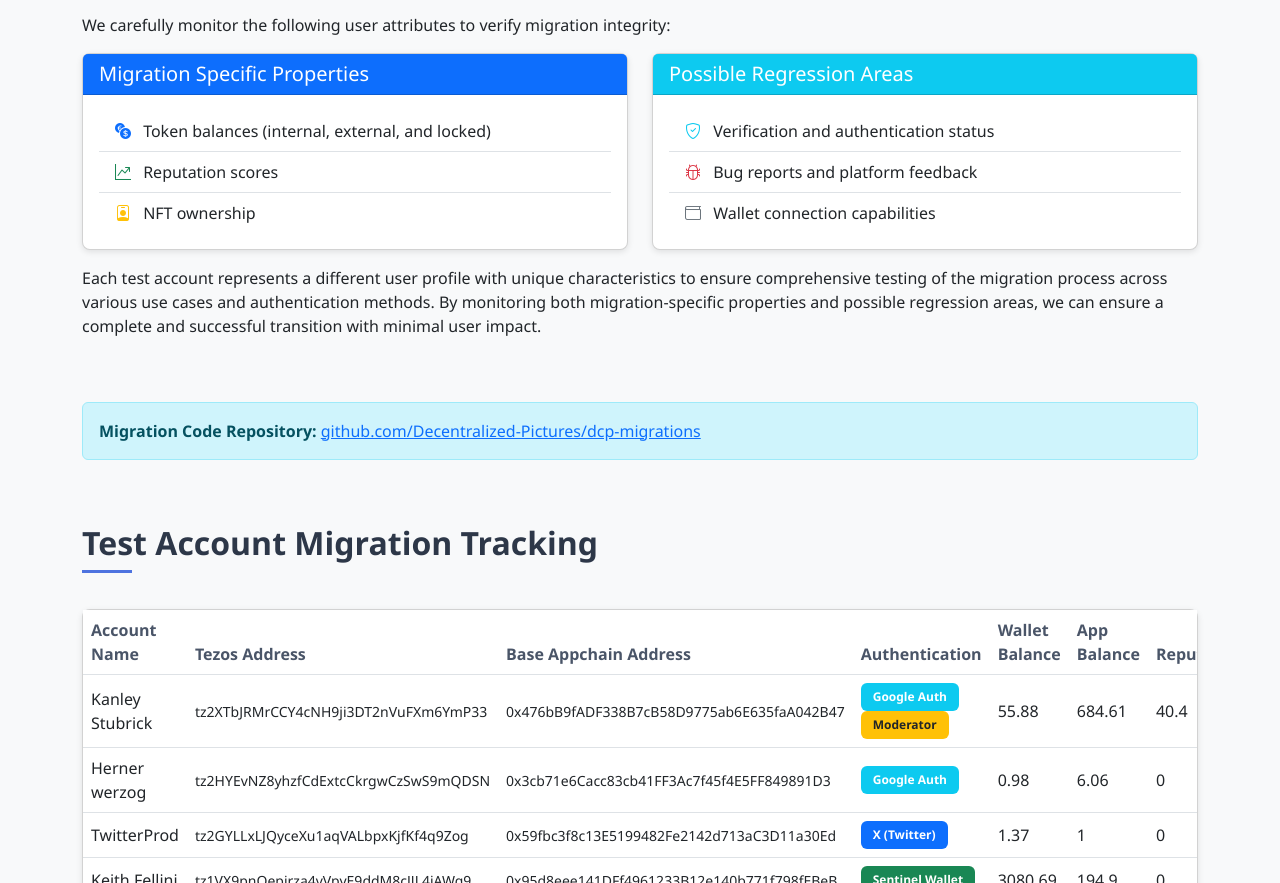
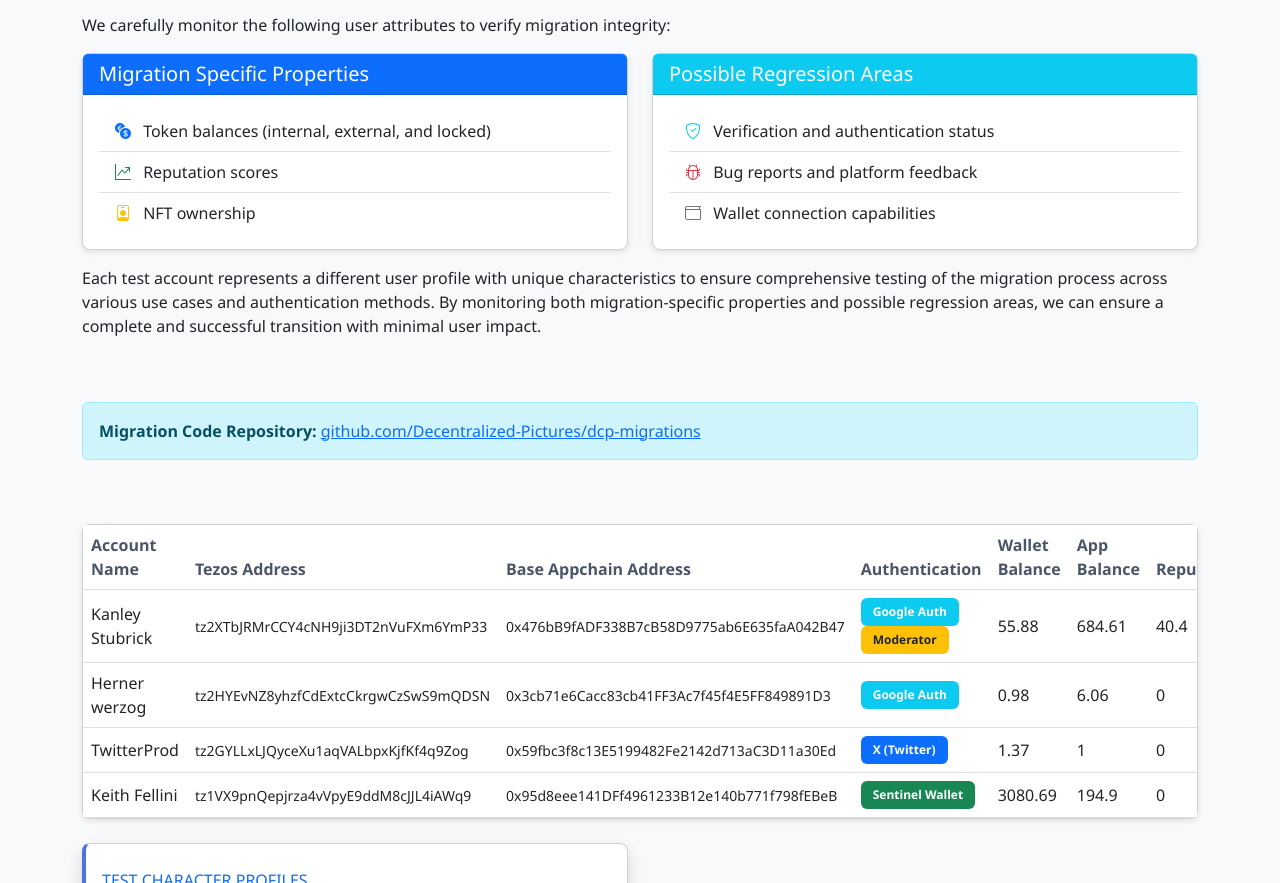
Before and after one commit to michaelkernaghan/dcp-migration-test, a website: page index.html in a window 1280 px wide. Shown: the part 217-1100 px from the top of the page. Drawn offline with nearby package versions, Linux system fonts and the light colour scheme.

Commit message:
Remove 'Test Account Migration Tracking' heading from dashboard

```diff
--- a/index.html
+++ b/index.html
@@ -102,10 +102,6 @@
         </section>
 
         <section id="test-accounts" class="mb-5">
-            <div class="d-flex justify-content-between align-items-center mb-3">
-                <h2>Test Account Migration Tracking</h2>
-            </div>
-
             <div class="card">
                 <div class="card-body p-0">
                     <div class="table-responsive">
```
